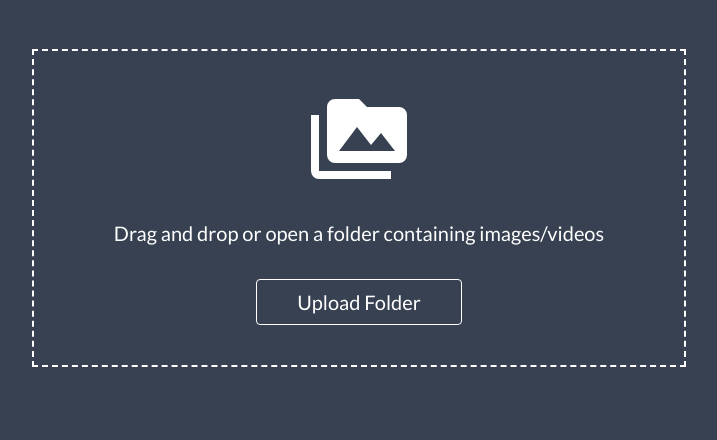
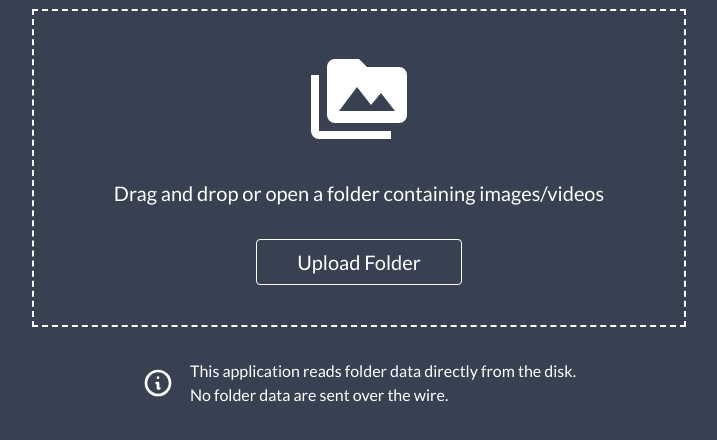
Before and after one commit to mornir/media-viewer-ts, a website built with Vite: page index.html in a window 1280 px wide. Shown: the part 280-720 px from the top of the page, without its empty margins (281-998 px from the left). Built offline with nearby package versions, Linux system fonts and the light colour scheme; what drag-drop would draw is missing.

Commit message:
Add info closes #9

```diff
--- a/index.html
+++ b/index.html
@@ -51,6 +51,26 @@
           class="sr-only"
         />
       </div>
+      <div class="flex items-center justify-center mt-8 gap-x-4">
+        <svg
+          xmlns="http://www.w3.org/2000/svg"
+          class="w-8 h-8"
+          fill="none"
+          viewBox="0 0 24 24"
+          stroke="currentColor"
+        >
+          <path
+            stroke-linecap="round"
+            stroke-linejoin="round"
+            stroke-width="2"
+            d="M13 16h-1v-4h-1m1-4h.01M21 12a9 9 0 11-18 0 9 9 0 0118 0z"
+          />
+        </svg>
+        <p class="text-left">
+          This application reads folder data directly from the disk. <br />
+          No folder data are sent over the wire.
+        </p>
+      </div>
     </div>
     <div id="gallery"></div>
 
```
